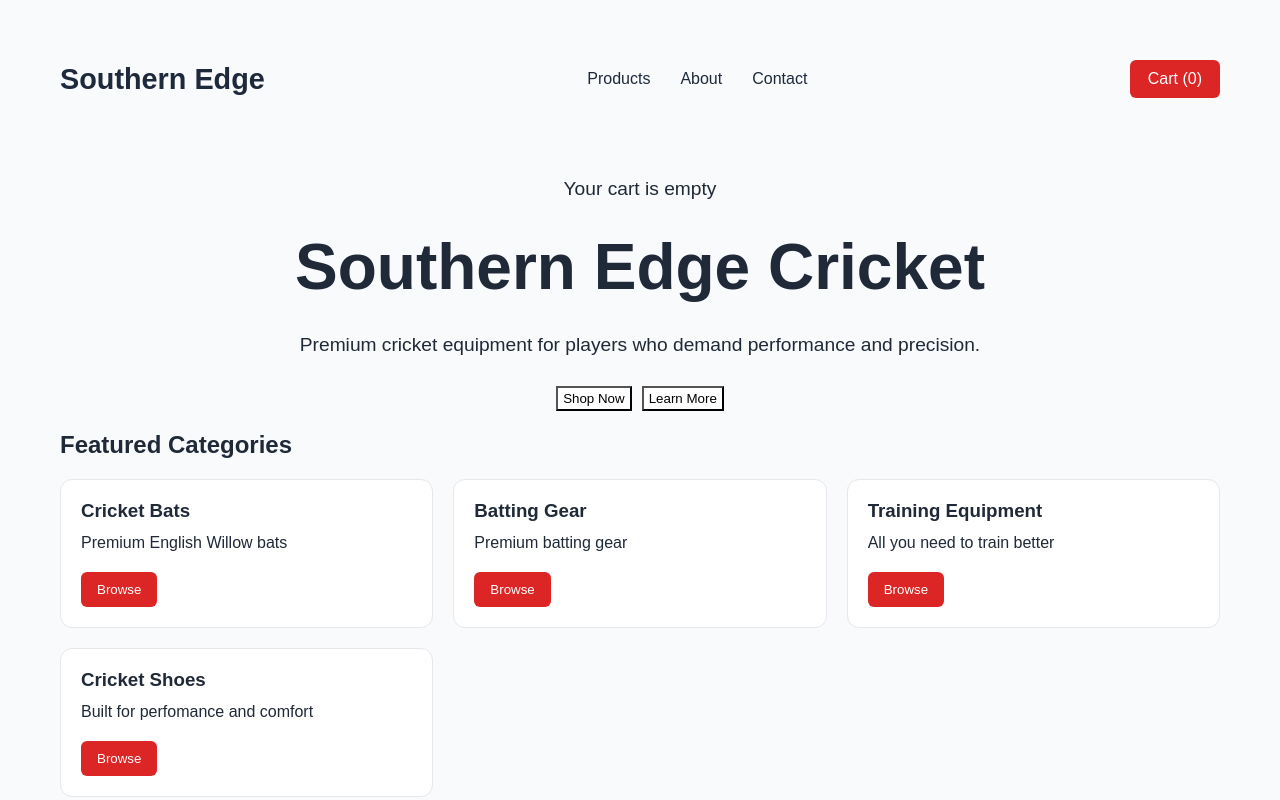
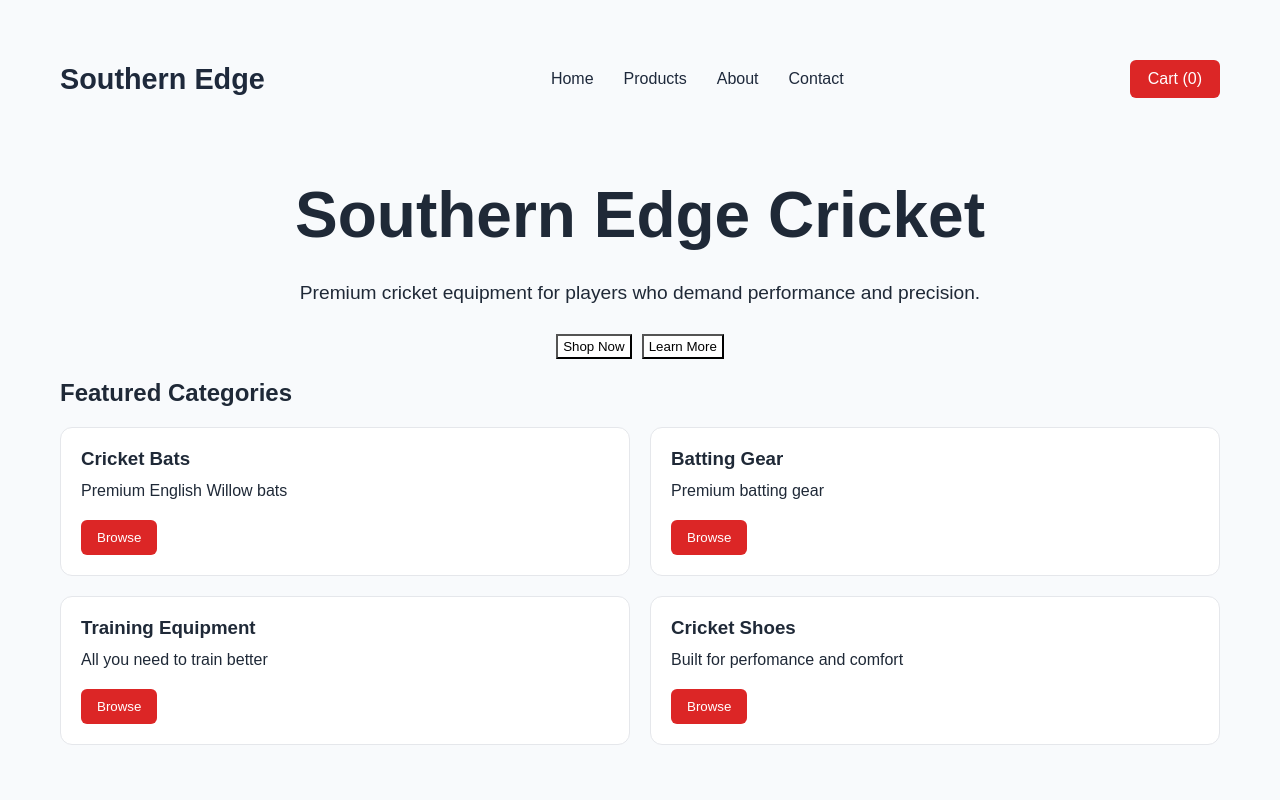
Before and after one commit to kaushikpawar87/southern-edge-store, a React (Vite) app: page / in a window 1280 px wide. Shown: the top 800 px of the page. Built offline with nearby package versions, Linux system fonts and the light colour scheme.

Commit message:
added a home button in the navbar. Added a link to the shop now button in hero section. Updated products grid and category grid.

```diff
--- a/src/components/Hero.jsx
+++ b/src/components/Hero.jsx
@@ -1,21 +1,18 @@
 import "../styles/hero.css";
+import { Link } from "react-router-dom";
 
 function Hero({ cartCount }) {
   return (
     <section className="hero">
-      {cartCount === 0 ? (
-        <p>Your cart is empty</p>
-      ) : (
-        <p>{cartCount} items in cart</p>
-      )}
-
       <h1>Southern Edge Cricket</h1>
       <p>
         Premium cricket equipment for players who demand performance and
         precision.
       </p>
       <div className="hero-buttons">
-        <button className="primary-btn">Shop Now</button>
+        <Link to="/products" className="">
+          <button className="primary-btn">Shop Now</button>
+        </Link>
         <button className="secondary-btn">Learn More</button>
       </div>
     </section>
--- a/src/components/Navbar.jsx
+++ b/src/components/Navbar.jsx
@@ -3,6 +3,7 @@ import "../styles/navbar.css";
 
 function Navbar({ cartCount }) {
   const links = [
+    { label: "Home", path: "/" },
     { label: "Products", path: "/products" },
     { label: "About", path: "/about" },
     { label: "Contact", path: "/contact" },
--- a/src/pages/HomePage.jsx
+++ b/src/pages/HomePage.jsx
@@ -27,7 +27,7 @@ function HomePage({ cartCount, onAddToCart }) {
       <section className="featured-products">
         <h2>Featured Products</h2>
 
-        <div className="category-grid">
+        <div className="products-grid">
           {products.map((product) => (
             <ProductCard
               key={product.id}
--- a/src/pages/ProductsPage.jsx
+++ b/src/pages/ProductsPage.jsx
@@ -42,7 +42,7 @@ function ProductsPage({ onAddToCart }) {
         onChange={(event) => setSearchTerm(event.target.value)}
       />
 
-      <div className="category-grid">
+      <div className="products-grid">
         {filteredProducts.map((product) => (
           <ProductCard
             key={product.id}
--- a/src/styles/global.css
+++ b/src/styles/global.css
@@ -36,6 +36,12 @@ section h2 {
 }
 .category-grid {
   display: grid;
+  grid-template-columns: repeat(2, 1fr);
+  gap: 20px;
+}
+
+.products-grid {
+  display: grid;
   grid-template-columns: repeat(3, 1fr);
   gap: 20px;
 }
```
